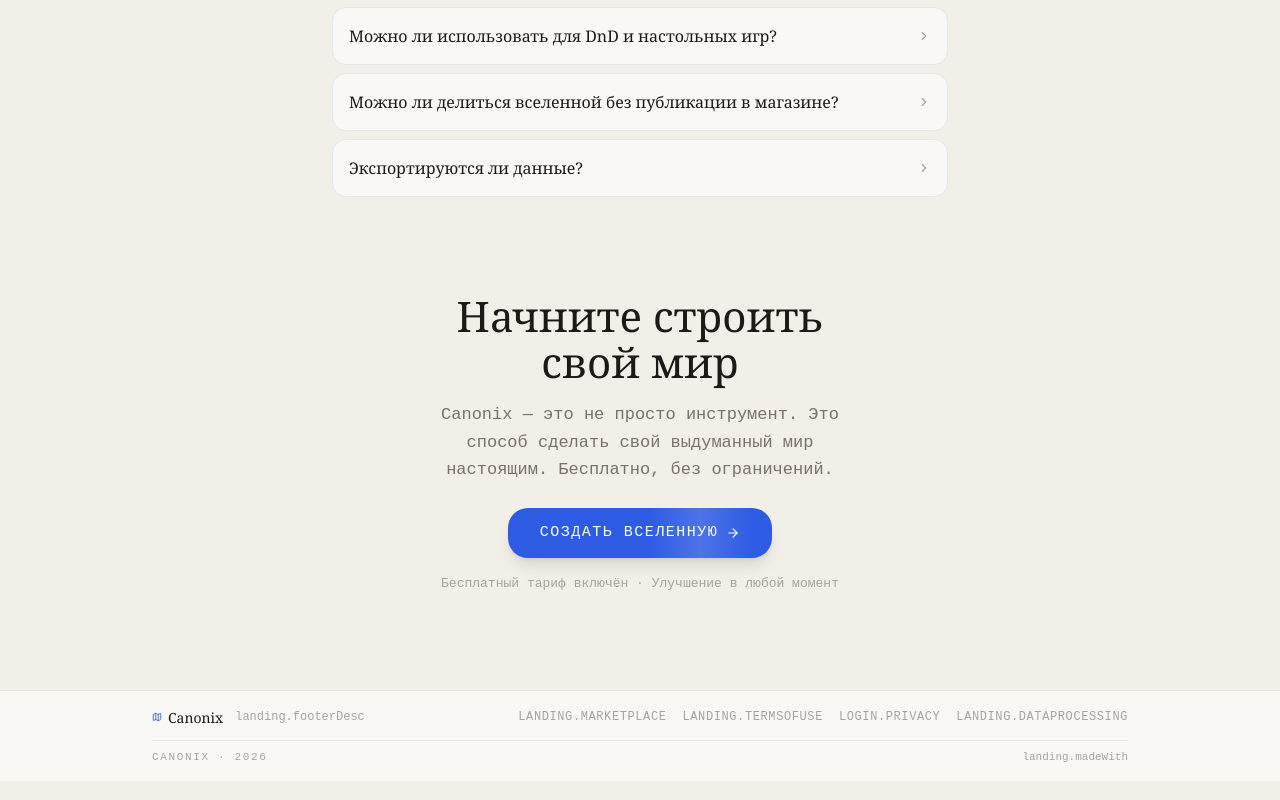
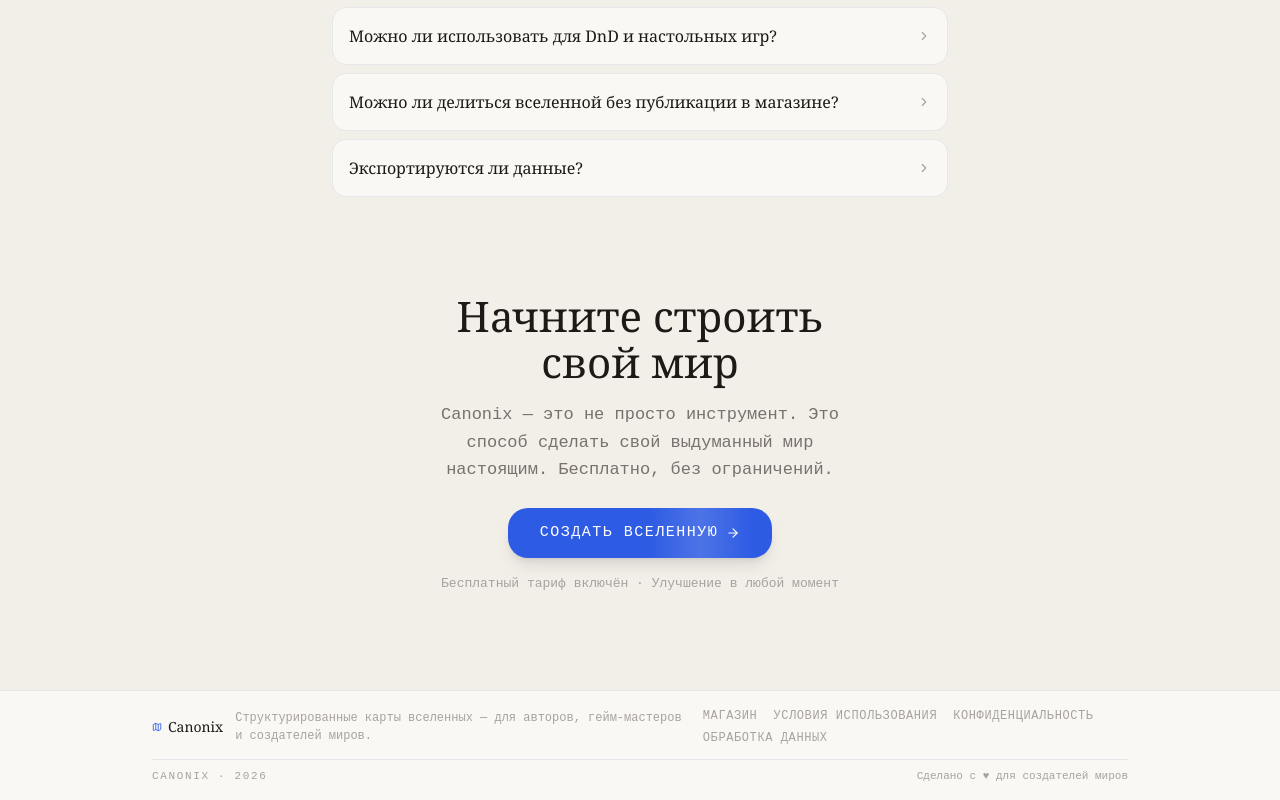
Before and after one commit to ScadiScade/canonix-app, a Next.js app: page / in a window 1280 px wide. Shown: the part 3011-3811 px from the top of the page. Built offline with nearby package versions, Linux system fonts and the light colour scheme; no server answers.

Commit message:
fix: move Footer inside LocaleProvider to fix SSR useLocale error

```diff
--- a/src/app/layout.tsx
+++ b/src/app/layout.tsx
@@ -53,8 +53,7 @@ export default function RootLayout({
       </head>
       <body className={`${geistMono.variable} antialiased bg-background text-ink pt-topbar min-h-screen flex flex-col`}>
         <a href="#main-content" className="skip-to-content">Skip to content</a>
-        <AuthProvider><LocaleProvider><ThemeProvider><HtmlLang /><CreditProvider><Topbar /><ScrollReveal><div className="page-enter flex-1 min-h-0">{children}</div></ScrollReveal></CreditProvider></ThemeProvider></LocaleProvider></AuthProvider>
-        <Footer />
+        <AuthProvider><LocaleProvider><ThemeProvider><HtmlLang /><CreditProvider><Topbar /><ScrollReveal><div className="page-enter flex-1 min-h-0">{children}</div><Footer /></ScrollReveal></CreditProvider></ThemeProvider></LocaleProvider></AuthProvider>
       </body>
     </html>
   );
```
